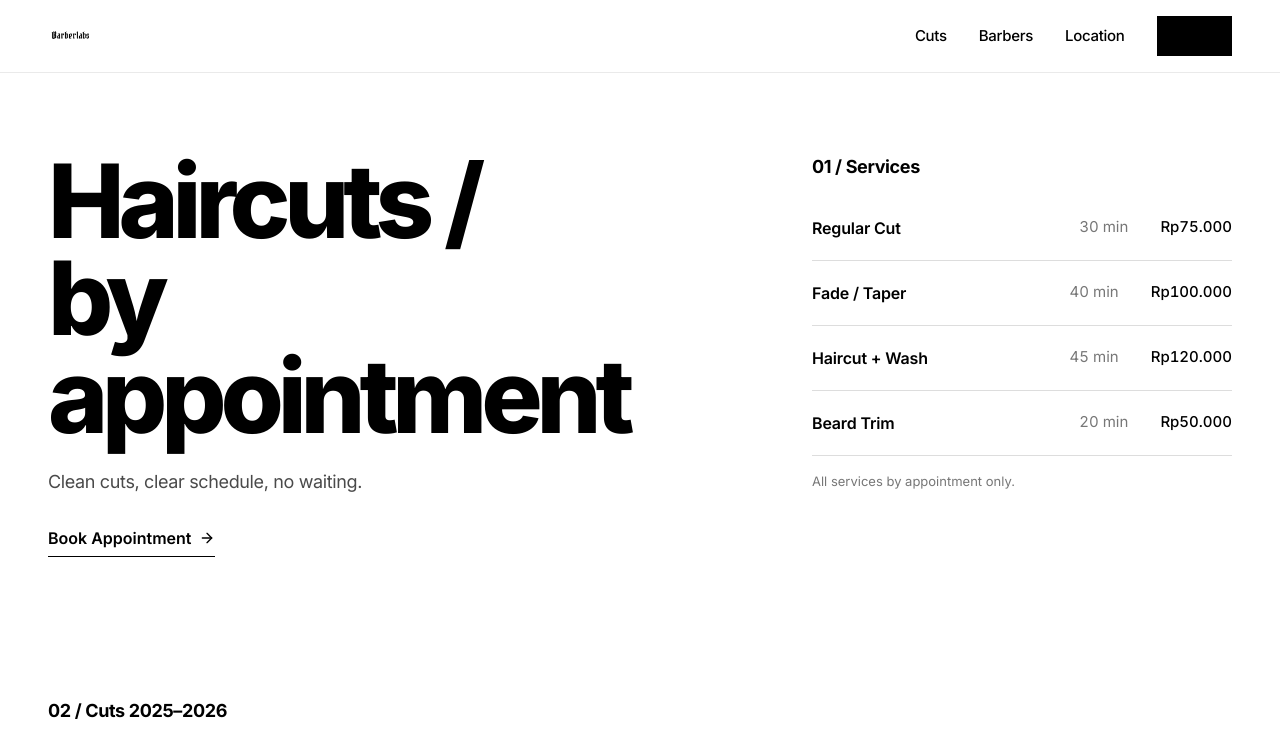
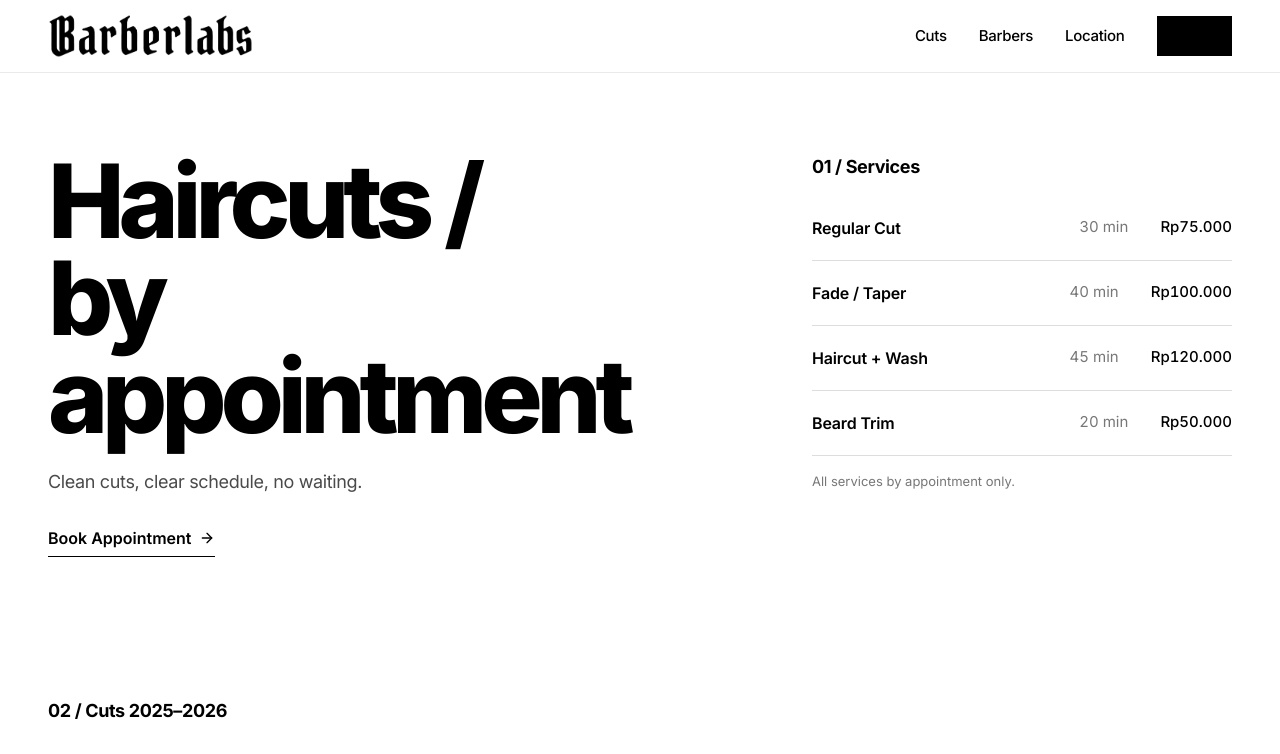
Before and after one commit to dzakwanfadhlullah/BarberLabs, a Next.js app: page / in a window 1280 px wide. Shown: the top 754 px of the page. Built offline with nearby package versions, Linux system fonts and the light colour scheme.

Commit message:
fix: crop whitespace from logo PNG - was 1254x1254 now 1078x231

```diff
--- a/src/components/layout/Header.tsx
+++ b/src/components/layout/Header.tsx
@@ -28,9 +28,9 @@ export function Header() {
           <Image
             src="/images/logo.png"
             alt="Barberlabs"
-            width={180}
-            height={44}
-            className="h-10 md:h-11 w-auto"
+            width={400}
+            height={500}
+            className="h-200 md:h-11 w-auto"
             priority
           />
         </Link>
@@ -41,8 +41,7 @@ export function Header() {
             <Link
               key={link.href}
               href={link.href}
-              className={`text-[15px] font-medium tracking-[-0.02em] transition-colors duration-180 hover:text-black ${
-                pathname === link.href
+              className={`text-[15px] font-medium tracking-[-0.02em] transition-colors duration-180 hover:text-black ${pathname === link.href
                 ? 'text-black'
                 : 'text-[var(--color-text-muted)]'
                 }`}
@@ -52,8 +51,7 @@ export function Header() {
           ))}
           <Link
             href="/book"
-            className={`text-[15px] font-semibold tracking-[-0.02em] px-5 h-10 flex items-center transition-all duration-180 ${
-              isBookingPage
+            className={`text-[15px] font-semibold tracking-[-0.02em] px-5 h-10 flex items-center transition-all duration-180 ${isBookingPage
               ? 'bg-black text-white'
               : 'bg-black text-white hover:bg-[var(--color-gray-700)]'
               }`}
```
Also changed, not shown: public/images/logo.png. Lines whose indentation alone changed are shown as unchanged.
